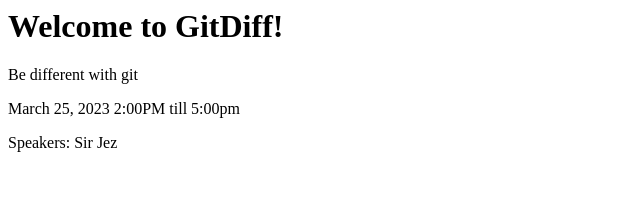
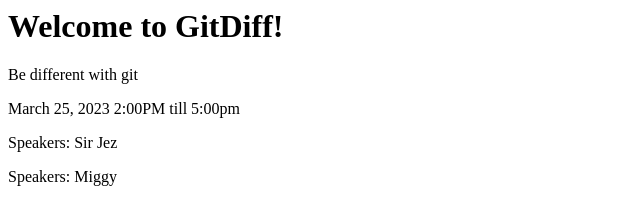
Before and after one commit to miggynowiggy/git-tutorials, a plain HTML site: page index.html in a window 1280 px wide. Shown: the whole page, without its empty margins (0-640 px from the left). Drawn offline with Linux system fonts and the light colour scheme.

Commit message:
added miggy as speaker

```diff
--- a/index.html
+++ b/index.html
@@ -7,5 +7,6 @@
 		<p>Be different with git</p>
 		<p>March 25, 2023 2:00PM till 5:00pm</p>
 		<p>Speakers: Sir Jez</p>
+		<p>Speakers: Miggy</p>
 	</body>
 </html>
```
